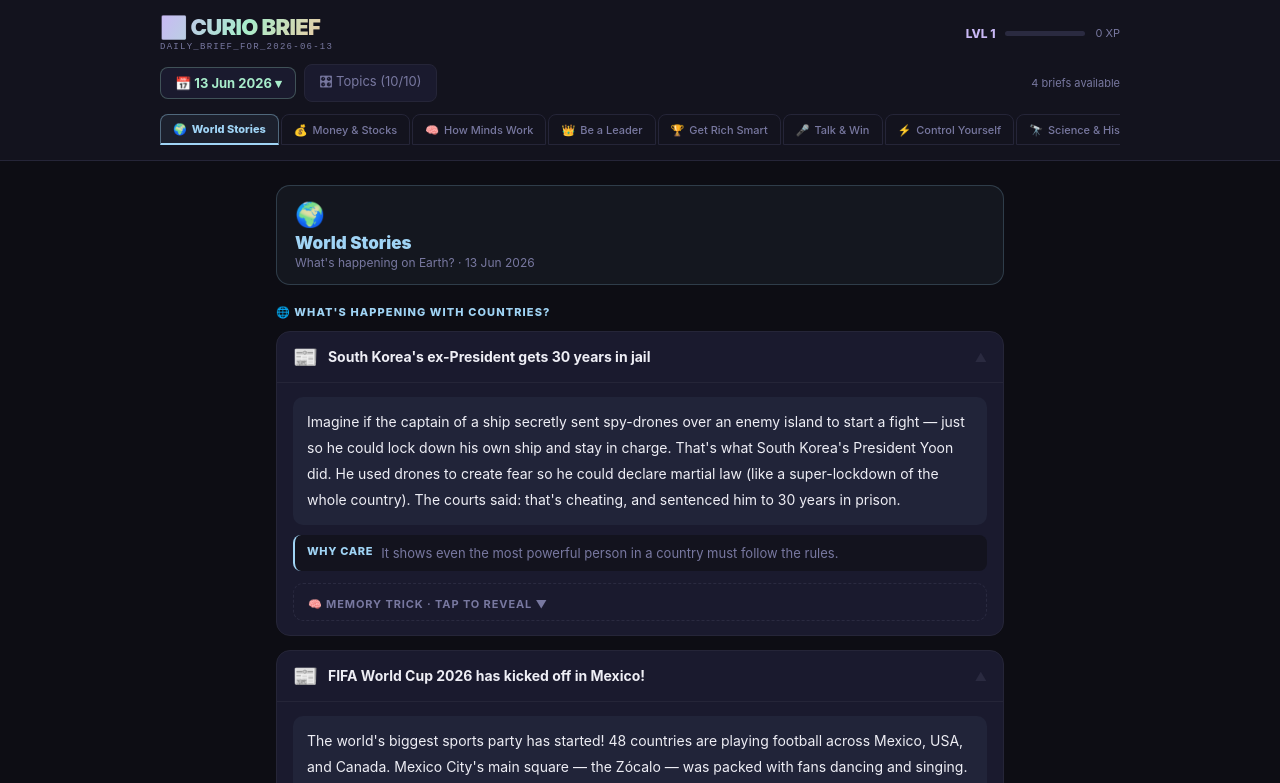
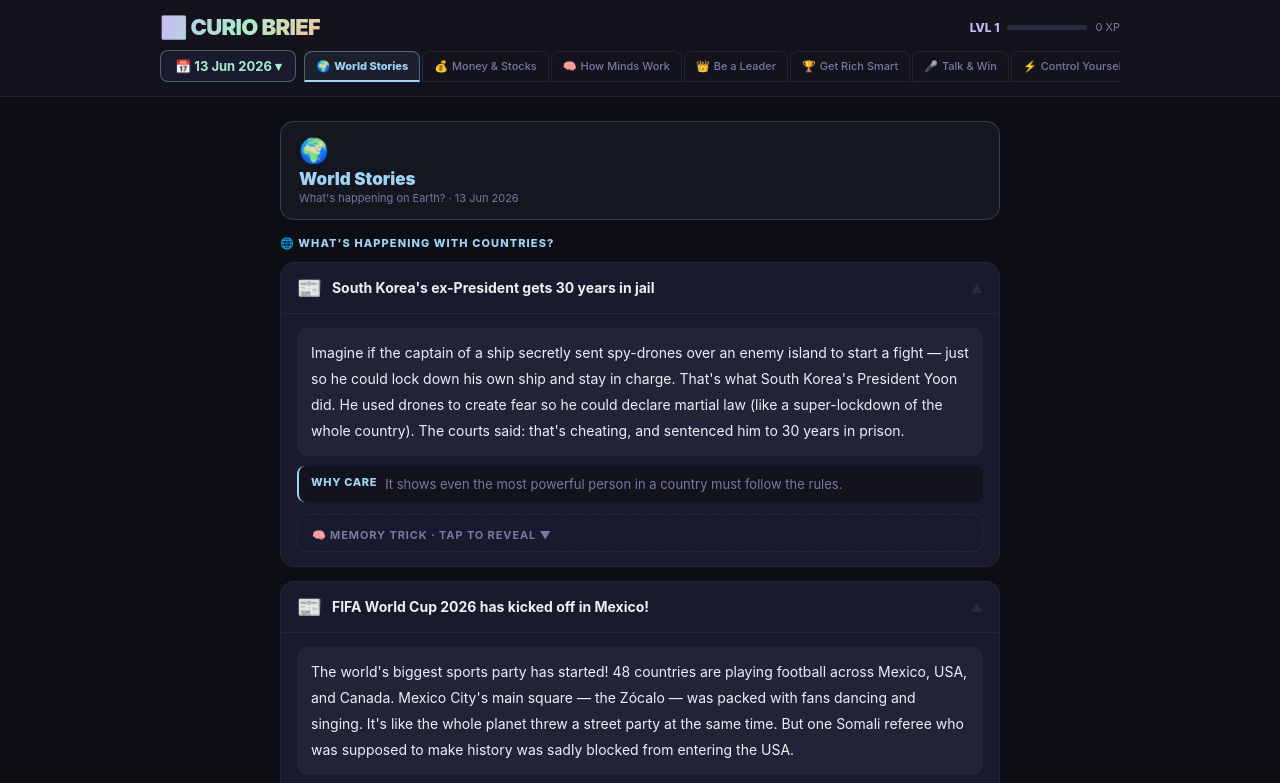
Before and after one commit to kamran-ansari56/curio-brief, a React (Vite) app: page / in a window 1280 px wide. Shown: the top 783 px of the page. Built offline with nearby package versions, Linux system fonts and the light colour scheme.

Commit message:
Update App.jsx

```diff
--- a/src/App.jsx
+++ b/src/App.jsx
@@ -1333,14 +1333,32 @@ function TravelView({ data, color, onXP }) {
 
 const RENDERERS = { news:NewsView, markets:MarketsView, psychology:PsychView, leadership:LeadView, wealth:WealthView, communication:CommView, mind:MindView, knowledge:KnowView, ai:AIView, travel:TravelView }
 
+// ── Helpers ────────────────────────────────────────────────────────────────
+function fmtDate(iso) {
+  return new Date(iso + 'T00:00:00').toLocaleDateString('en-GB', { day: '2-digit', month: 'short', year: 'numeric' })
+}
+function fmtDateShort(iso) {
+  return new Date(iso + 'T00:00:00').toLocaleDateString('en-GB', { day: '2-digit', month: 'short' })
+}
+
+function useIsMobile() {
+  const [mobile, setMobile] = useState(window.innerWidth < 640)
+  useEffect(() => {
+    const fn = () => setMobile(window.innerWidth < 640)
+    window.addEventListener('resize', fn)
+    return () => window.removeEventListener('resize', fn)
+  }, [])
+  return mobile
+}
+
 // ── XP Bar ─────────────────────────────────────────────────────────────────
-function XPBar({ xp }) {
+function XPBar({ xp, mobile }) {
   const level = Math.floor(xp / 100) + 1
   const pct = xp % 100
   return (
-    <div style={{ display: 'flex', alignItems: 'center', gap: 10 }}>
-      <div style={{ fontSize: 12, fontWeight: 800, color: C.lavender, whiteSpace: 'nowrap' }}>LVL {level}</div>
-      <div style={{ width: 80, height: 5, background: C.dim, borderRadius: 3, overflow: 'hidden' }}>
+    <div style={{ display: 'flex', alignItems: 'center', gap: 8 }}>
+      <div style={{ fontSize: mobile ? 11 : 12, fontWeight: 800, color: C.lavender, whiteSpace: 'nowrap' }}>LVL {level}</div>
+      <div style={{ width: mobile ? 50 : 80, height: 5, background: C.dim, borderRadius: 3, overflow: 'hidden' }}>
         <div style={{ width: `${pct}%`, height: '100%', background: `linear-gradient(90deg,${C.lavender},${C.mint})`, borderRadius: 3, transition: 'width 0.5s' }} />
       </div>
       <div style={{ fontSize: 11, color: C.muted, whiteSpace: 'nowrap' }}>{xp} XP</div>
@@ -1348,102 +1366,231 @@ function XPBar({ xp }) {
   )
 }
 
-function fmtDate(iso) {
-  return new Date(iso + 'T00:00:00').toLocaleDateString('en-GB', { day: '2-digit', month: 'short', year: 'numeric' })
+// ── Bottom Nav (mobile) ────────────────────────────────────────────────────
+function BottomNav({ domains, activeId, setActiveId }) {
+  return (
+    <div style={{
+      position: 'fixed', bottom: 0, left: 0, right: 0, zIndex: 300,
+      background: C.surface, borderTop: `1px solid ${C.border}`,
+      display: 'flex', overflowX: 'auto', padding: '0 4px',
+      WebkitOverflowScrolling: 'touch',
+    }}>
+      {domains.map(d => {
+        const isActive = activeId === d.id
+        return (
+          <button key={d.id} onClick={() => setActiveId(d.id)} style={{
+            display: 'flex', flexDirection: 'column', alignItems: 'center', justifyContent: 'center',
+            gap: 2, padding: '8px 10px', minWidth: 60, flexShrink: 0,
+            background: 'transparent', border: 'none', cursor: 'pointer', fontFamily: 'inherit',
+            borderTop: isActive ? `2px solid ${d.color}` : '2px solid transparent',
+            color: isActive ? d.color : C.muted,
+          }}>
+            <span style={{ fontSize: 18 }}>{d.emoji}</span>
+            <span style={{ fontSize: 9, fontWeight: isActive ? 800 : 500, whiteSpace: 'nowrap', letterSpacing: '0.03em' }}>
+              {d.label.split(' ')[0]}
+            </span>
+          </button>
+        )
+      })}
+    </div>
+  )
 }
 
 // ── Main App ────────────────────────────────────────────────────────────────
 export default function App() {
   const [activeDate, setActiveDate] = useState(AVAILABLE_DATES[AVAILABLE_DATES.length - 1])
   const [activeId, setActiveId] = useState('news')
-  const [visibleIds, setVisibleIds] = useState(DOMAINS.map(d => d.id))
   const [xp, setXp] = useState(0)
-  const [showFilter, setShowFilter] = useState(false)
   const [showDates, setShowDates] = useState(false)
-
-  const visibleDomains = DOMAINS.filter(d => visibleIds.includes(d.id))
-  const active = DOMAINS.find(d => d.id === activeId) || visibleDomains[0]
+  const [showMenu, setShowMenu] = useState(false)
+  const mobile = useIsMobile()
+
+  const active = DOMAINS.find(d => d.id === activeId) || DOMAINS[0]
   const Renderer = RENDERERS[activeId]
   const brief = ALL_BRIEFS[activeDate]
   const data = brief?.[activeId]
-  const reportName = `Daily_Brief_for_${activeDate}`
-
-  const toggleCat = (id) => setVisibleIds(prev => prev.includes(id) ? (prev.length > 1 ? prev.filter(x => x !== id) : prev) : [...prev, id])
+
+  const closeAll = () => { setShowDates(false); setShowMenu(false) }
 
   return (
     <div style={{ background: C.bg, minHeight: '100vh', fontFamily: "'Inter',-apple-system,sans-serif", color: C.text }}>
-      <div style={{ background: C.surface, borderBottom: `1px solid ${C.border}`, padding: '14px 20px', position: 'sticky', top: 0, zIndex: 200 }}>
+
+      {/* ── HEADER ── */}
+      <div style={{
+        background: C.surface, borderBottom: `1px solid ${C.border}`,
+        padding: mobile ? '10px 14px' : '14px 20px',
+        position: 'sticky', top: 0, zIndex: 200
+      }}>
         <div style={{ maxWidth: 960, margin: '0 auto' }}>
-          <div style={{ display: 'flex', justifyContent: 'space-between', alignItems: 'center', gap: 12, flexWrap: 'wrap' }}>
-            <div>
-              <div style={{ fontSize: 22, fontWeight: 900, letterSpacing: '-0.03em', background: `linear-gradient(120deg,${C.lavender},${C.mint},${C.peach})`, WebkitBackgroundClip: 'text', WebkitTextFillColor: 'transparent' }}>🌌 CURIO BRIEF</div>
-              <div style={{ fontSize: 9, color: C.muted, letterSpacing: '0.14em', textTransform: 'uppercase', fontFamily: 'monospace', marginTop: 2 }}>{reportName}</div>
+
+          {/* Top row: logo + xp */}
+          <div style={{ display: 'flex', justifyContent: 'space-between', alignItems: 'center' }}>
+            <div style={{ fontSize: mobile ? 18 : 22, fontWeight: 900, letterSpacing: '-0.03em', background: `linear-gradient(120deg,${C.lavender},${C.mint},${C.peach})`, WebkitBackgroundClip: 'text', WebkitTextFillColor: 'transparent' }}>
+              🌌 CURIO BRIEF
             </div>
-            <XPBar xp={xp} />
+            <XPBar xp={xp} mobile={mobile} />
           </div>
-          <div style={{ display: 'flex', gap: 8, marginTop: 12, flexWrap: 'wrap', alignItems: 'center' }}>
+
+          {/* Controls row */}
+          <div style={{ display: 'flex', gap: 8, marginTop: 10, alignItems: 'center' }}>
+
+            {/* Date picker */}
             <div style={{ position: 'relative' }}>
-              <button onClick={() => { setShowDates(s => !s); setShowFilter(false) }} style={{ padding: '7px 14px', background: C.card, border: `1px solid ${C.mint}44`, borderRadius: 8, color: C.mint, fontSize: 13, fontWeight: 700, cursor: 'pointer', fontFamily: 'inherit' }}>
-                📅 {fmtDate(activeDate)} ▾
+              <button onClick={() => { setShowDates(s => !s); setShowMenu(false) }} style={{
+                padding: mobile ? '6px 10px' : '7px 14px',
+                background: C.card, border: `1px solid ${C.mint}55`, borderRadius: 8,
+                color: C.mint, fontSize: mobile ? 12 : 13, fontWeight: 700,
+                cursor: 'pointer', fontFamily: 'inherit', display: 'flex', alignItems: 'center', gap: 4
+              }}>
+                📅 {mobile ? fmtDateShort(activeDate) : fmtDate(activeDate)} ▾
               </button>
               {showDates && (
-                <div style={{ position: 'absolute', top: 'calc(100% + 6px)', left: 0, background: C.card, border: `1px solid ${C.border}`, borderRadius: 12, padding: 12, zIndex: 300, minWidth: 200, display: 'flex', flexDirection: 'column', gap: 4, boxShadow: '0 8px 32px #00000066' }}>
-                  <div style={{ fontSize: 10, color: C.muted, textTransform: 'uppercase', letterSpacing: '0.1em', marginBottom: 4 }}>Available Briefs</div>
+                <div style={{
+                  position: 'absolute', top: 'calc(100% + 6px)', left: 0,
+                  background: C.card, border: `1px solid ${C.border}`, borderRadius: 12,
+                  padding: 12, zIndex: 400, minWidth: 200,
+                  display: 'flex', flexDirection: 'column', gap: 4,
+                  boxShadow: '0 8px 32px #00000088'
+                }}>
+                  <div style={{ fontSize: 10, color: C.muted, textTransform: 'uppercase', letterSpacing: '0.1em', marginBottom: 4 }}>📅 Available Briefs</div>
                   {AVAILABLE_DATES.slice().reverse().map(d => (
-                    <button key={d} onClick={() => { setActiveDate(d); setShowDates(false); setActiveId('news') }} style={{ padding: '8px 12px', borderRadius: 8, fontSize: 13, cursor: 'pointer', fontFamily: 'inherit', textAlign: 'left', background: activeDate === d ? `${C.mint}22` : 'transparent', border: `1px solid ${activeDate === d ? C.mint : 'transparent'}`, color: activeDate === d ? C.mint : C.text, fontWeight: activeDate === d ? 700 : 400 }}>
+                    <button key={d} onClick={() => { setActiveDate(d); setShowDates(false); setActiveId('news') }} style={{
+                      padding: '10px 12px', borderRadius: 8, fontSize: 14, cursor: 'pointer',
+                      fontFamily: 'inherit', textAlign: 'left',
+                      background: activeDate === d ? `${C.mint}22` : 'transparent',
+                      border: `1px solid ${activeDate === d ? C.mint : 'transparent'}`,
+                      color: activeDate === d ? C.mint : C.text,
+                      fontWeight: activeDate === d ? 700 : 400
+                    }}>
                       {fmtDate(d)}
                     </button>
                   ))}
-                  <div style={{ borderTop: `1px solid ${C.border}`, marginTop: 6, paddingTop: 6, fontSize: 11, color: C.dim, lineHeight: 1.5 }}>More dates added daily!<br/>Ask Claude to generate.</div>
+                  <div style={{ borderTop: `1px solid ${C.border}`, marginTop: 6, paddingTop: 6, fontSize: 11, color: C.dim, lineHeight: 1.6 }}>
+                    More dates added daily!<br />Ask Claude to generate.
+                  </div>
                 </div>
               )}
             </div>
-            <div style={{ position: 'relative' }}>
-              <button onClick={() => { setShowFilter(s => !s); setShowDates(false) }} style={{ padding: '7px 14px', background: C.card, border: `1px solid ${C.border}`, borderRadius: 8, color: C.muted, fontSize: 13, cursor: 'pointer', fontFamily: 'inherit' }}>
-                🎛 Topics ({visibleIds.length}/10)
-              </button>
-              {showFilter && (
-                <div style={{ position: 'absolute', top: 'calc(100% + 6px)', left: 0, background: C.card, border: `1px solid ${C.border}`, borderRadius: 12, padding: 12, zIndex: 300, width: 280, display: 'flex', flexWrap: 'wrap', gap: 6, boxShadow: '0 8px 32px #00000066' }}>
-                  {DOMAINS.map(d => (
-                    <button key={d.id} onClick={() => toggleCat(d.id)} style={{ padding: '5px 10px', borderRadius: 8, fontSize: 12, cursor: 'pointer', fontFamily: 'inherit', background: visibleIds.includes(d.id) ? `${d.color}22` : C.surface, border: `1px solid ${visibleIds.includes(d.id) ? d.color : C.border}`, color: visibleIds.includes(d.id) ? d.color : C.muted }}>
-                      {d.emoji} {d.label}
-                    </button>
-                  ))}
-                </div>
-              )}
-            </div>
-            <div style={{ marginLeft: 'auto', fontSize: 11, color: C.muted }}>{AVAILABLE_DATES.length} brief{AVAILABLE_DATES.length !== 1 ? 's' : ''} available</div>
-          </div>
-          <div style={{ display: 'flex', gap: 2, marginTop: 12, overflowX: 'auto', paddingBottom: 1 }}>
-            {visibleDomains.map(d => (
-              <button key={d.id} onClick={() => setActiveId(d.id)} style={{ display: 'flex', alignItems: 'center', gap: 5, padding: '7px 12px', borderRadius: '8px 8px 0 0', border: `1px solid ${activeId === d.id ? d.color + '66' : C.border}`, borderBottom: activeId === d.id ? `2px solid ${d.color}` : `1px solid ${C.border}`, background: activeId === d.id ? `${d.color}12` : 'transparent', cursor: 'pointer', fontSize: 11, fontWeight: activeId === d.id ? 800 : 500, color: activeId === d.id ? d.color : C.muted, whiteSpace: 'nowrap', fontFamily: 'inherit', transition: 'all 0.15s', flexShrink: 0 }}>
-                <span>{d.emoji}</span><span>{d.label}</span>
-              </button>
-            ))}
+
+            {/* Desktop: domain tab strip | Mobile: menu button */}
+            {!mobile && (
+              <div style={{ display: 'flex', gap: 2, overflowX: 'auto', flex: 1 }}>
+                {DOMAINS.map(d => (
+                  <button key={d.id} onClick={() => setActiveId(d.id)} style={{
+                    display: 'flex', alignItems: 'center', gap: 4,
+                    padding: '7px 11px', borderRadius: '8px 8px 0 0',
+                    border: `1px solid ${activeId === d.id ? d.color + '66' : C.border}`,
+                    borderBottom: activeId === d.id ? `2px solid ${d.color}` : `1px solid ${C.border}`,
+                    background: activeId === d.id ? `${d.color}12` : 'transparent',
+                    cursor: 'pointer', fontSize: 11, fontWeight: activeId === d.id ? 800 : 500,
+                    color: activeId === d.id ? d.color : C.muted,
+                    whiteSpace: 'nowrap', fontFamily: 'inherit', transition: 'all 0.15s', flexShrink: 0
+                  }}>
+                    <span>{d.emoji}</span><span>{d.label}</span>
+                  </button>
+                ))}
+              </div>
+            )}
+
+            {mobile && (
+              <div style={{ position: 'relative', marginLeft: 'auto' }}>
+                <button onClick={() => { setShowMenu(s => !s); setShowDates(false) }} style={{
+                  padding: '6px 12px', background: `${active.color}22`,
+                  border: `1px solid ${active.color}55`, borderRadius: 8,
+                  color: active.color, fontSize: 12, fontWeight: 700,
+                  cursor: 'pointer', fontFamily: 'inherit', display: 'flex', alignItems: 'center', gap: 5
+                }}>
+                  {active.emoji} {active.label} ▾
+                </button>
+                {showMenu && (
+                  <div style={{
+                    position: 'absolute', top: 'calc(100% + 6px)', right: 0,
+                    background: C.card, border: `1px solid ${C.border}`, borderRadius: 12,
+                    padding: 8, zIndex: 400, width: 200,
+                    display: 'flex', flexDirection: 'column', gap: 2,
+                    boxShadow: '0 8px 32px #00000088', maxHeight: '70vh', overflowY: 'auto'
+                  }}>
+                    {DOMAINS.map(d => (
+                      <button key={d.id} onClick={() => { setActiveId(d.id); setShowMenu(false) }} style={{
+                        padding: '10px 12px', borderRadius: 8, fontSize: 13, cursor: 'pointer',
+                        fontFamily: 'inherit', textAlign: 'left', display: 'flex', alignItems: 'center', gap: 8,
+                        background: activeId === d.id ? `${d.color}22` : 'transparent',
+                        border: `1px solid ${activeId === d.id ? d.color : 'transparent'}`,
+                        color: activeId === d.id ? d.color : C.text,
+                        fontWeight: activeId === d.id ? 700 : 400
+                      }}>
+                        <span style={{ fontSize: 16 }}>{d.emoji}</span>
+                        <span>{d.label}</span>
+                      </button>
+                    ))}
+                  </div>
+                )}
+              </div>
+            )}
           </div>
         </div>
       </div>
-      <div style={{ maxWidth: 760, margin: '0 auto', padding: '24px 16px 80px' }}>
+
+      {/* ── CONTENT ── */}
+      <div style={{
+        maxWidth: 760, margin: '0 auto',
+        padding: mobile ? `16px 12px ${mobile ? '90px' : '40px'}` : '24px 20px 60px'
+      }}>
+
+        {/* Domain header */}
         {active && brief && (
-          <div style={{ marginBottom: 20, padding: '14px 18px', background: `${active.color}0d`, border: `1px solid ${active.color}33`, borderRadius: 14 }}>
-            <div style={{ fontSize: 24, marginBottom: 4 }}>{active.emoji}</div>
-            <div style={{ fontSize: 17, fontWeight: 900, color: active.color, marginBottom: 2 }}>{active.label}</div>
-            <div style={{ fontSize: 12, color: C.muted }}>{active.desc} · {fmtDate(activeDate)}</div>
+          <div style={{
+            marginBottom: 16, padding: mobile ? '12px 14px' : '14px 18px',
+            background: `${active.color}0d`, border: `1px solid ${active.color}33`, borderRadius: 14
+          }}>
+            <div style={{ fontSize: mobile ? 20 : 24, marginBottom: 4 }}>{active.emoji}</div>
+            <div style={{ fontSize: mobile ? 15 : 17, fontWeight: 900, color: active.color, marginBottom: 2 }}>{active.label}</div>
+            <div style={{ fontSize: 11, color: C.muted }}>{active.desc} · {fmtDate(activeDate)}</div>
           </div>
         )}
+
+        {/* No brief state */}
         {!brief && (
           <div style={{ textAlign: 'center', padding: '60px 20px', background: C.card, borderRadius: 16, border: `1px solid ${C.border}` }}>
             <div style={{ fontSize: 48, marginBottom: 16 }}>📭</div>
             <div style={{ fontSize: 18, fontWeight: 800, color: C.text, marginBottom: 10 }}>No brief for {fmtDate(activeDate)}</div>
-            <div style={{ fontSize: 14, color: C.muted, maxWidth: 360, margin: '0 auto', lineHeight: 1.8 }}>Ask Claude: <strong style={{ color: C.lavender }}>"generate brief for [date]"</strong></div>
-            <div style={{ marginTop: 16, fontSize: 12, color: C.dim }}>Available: {AVAILABLE_DATES.map(d => fmtDate(d)).join(', ')}</div>
+            <div style={{ fontSize: 14, color: C.muted, maxWidth: 320, margin: '0 auto', lineHeight: 1.8 }}>
+              Ask Claude: <strong style={{ color: C.lavender }}>"generate brief for [date]"</strong>
+            </div>
+            <div style={{ marginTop: 14, fontSize: 12, color: C.dim }}>Available: {AVAILABLE_DATES.map(d => fmtDateShort(d)).join(', ')}</div>
           </div>
         )}
-        {brief && Renderer && data && <Renderer data={data} color={active.color} onXP={(earned) => setXp(x => x + earned)} />}
-        {brief && (!Renderer || !data) && <div style={{ textAlign: 'center', padding: '40px', color: C.muted, fontSize: 14 }}>Content not available for this section.</div>}
+
+        {/* Domain content */}
+        {brief && Renderer && data && (
+          <Renderer data={data} color={active.color} onXP={(earned) => setXp(x => x + earned)} />
+        )}
+        {brief && (!Renderer || !data) && (
+          <div style={{ textAlign: 'center', padding: '40px', color: C.muted, fontSize: 14 }}>Content not available for this section.</div>
+        )}
       </div>
-      {(showFilter || showDates) && <div onClick={() => { setShowFilter(false); setShowDates(false) }} style={{ position: 'fixed', inset: 0, zIndex: 100 }} />}
-      <style>{`* { box-sizing: border-box; } ::-webkit-scrollbar { width: 4px; height: 4px; } ::-webkit-scrollbar-track { background: ${C.bg}; } ::-webkit-scrollbar-thumb { background: ${C.dim}; border-radius: 2px; } button { transition: opacity 0.15s; } button:hover:not(:disabled) { opacity: 0.8; }`}</style>
+
+      {/* ── MOBILE BOTTOM NAV ── */}
+      {mobile && <BottomNav domains={DOMAINS} activeId={activeId} setActiveId={(id) => { setActiveId(id); closeAll() }} />}
+
+      {/* Backdrop */}
+      {(showDates || showMenu) && (
+        <div onClick={closeAll} style={{ position: 'fixed', inset: 0, zIndex: 100 }} />
+      )}
+
+      <style>{`
+        * { box-sizing: border-box; -webkit-tap-highlight-color: transparent; }
+        html { font-size: 16px; }
+        body { overscroll-behavior: none; }
+        ::-webkit-scrollbar { width: 3px; height: 3px; }
+        ::-webkit-scrollbar-track { background: ${C.bg}; }
+        ::-webkit-scrollbar-thumb { background: ${C.dim}; border-radius: 2px; }
+        button { transition: opacity 0.15s; -webkit-tap-highlight-color: transparent; }
+        button:active { opacity: 0.7; }
+        @media (max-width: 640px) {
+          input, select, textarea { font-size: 16px !important; }
+        }
+      `}</style>
     </div>
   )
 }
```
